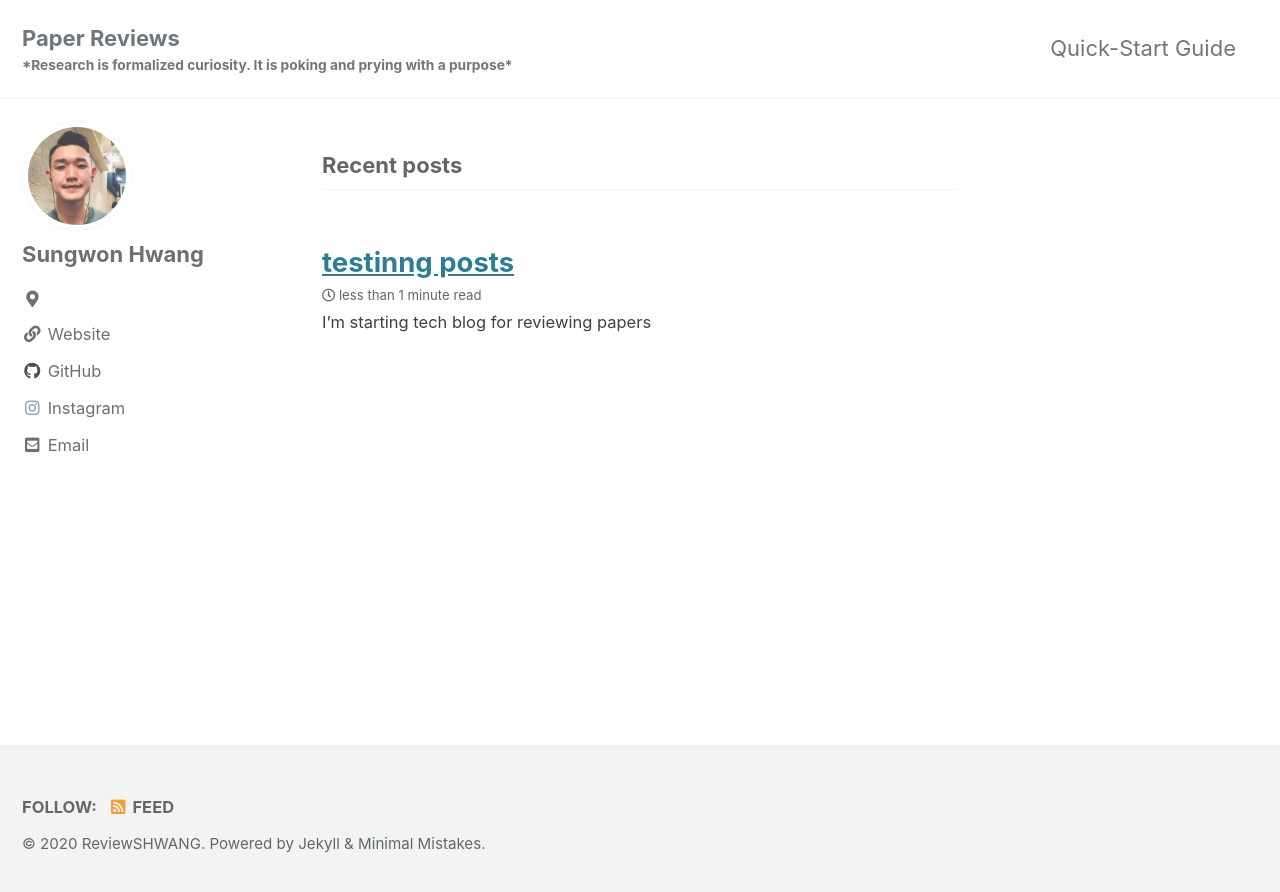
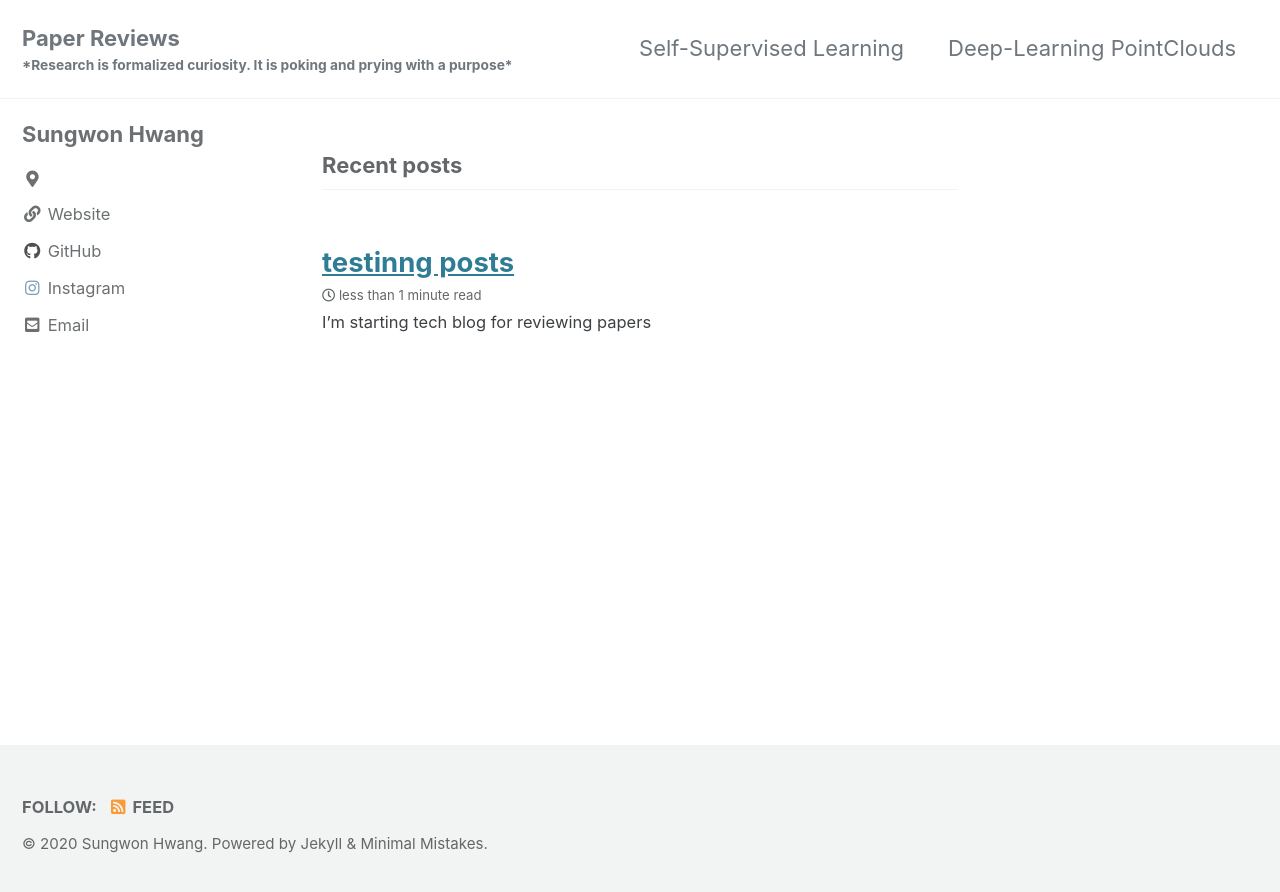
Before and after one commit to reviewshwang/reviewshwang.github.io, a Jekyll site: the page built from index.html, in a window 1280 px wide. Shown: the top 892 px of the page. Built offline with Jekyll 4.4.1, drawn with Linux system fonts in a browser that asks for light colours; cached includes are drawn as plain includes; the list of posts is cut into pages by our own code.

Commit message:
added bars

```diff
--- a/_config.yml
+++ b/_config.yml
@@ -18,7 +18,7 @@ minimal_mistakes_skin    : "default" # "air", "aqua", "contrast", "dark", "dirt"
 locale                   : "en-US"
 title                    : "Paper Reviews"
 subtitle                 : "*Research is formalized curiosity. It is poking and prying with a purpose*"
-name                     : "ReviewSHWANG"
+name                     : "Sungwon Hwang"
 description              : "I try to summarize papers that matters to me"
 url                      : "https://reviewshwang.github.io"
 baseurl                  : # the subpath of your site, e.g. "/blog"
@@ -93,7 +93,7 @@ analytics:
 # Site Author
 author:
   name             : "Sungwon Hwang"
-  avatar           : "/assets/images/casual_profile.jpeg"
+  # avatar           : "/assets/images/casual_profile.jpeg"
   bio              : ""
   location         : ""
   email            : "shwang.14@kaist.ac.kr"
--- a/_data/navigation.yml
+++ b/_data/navigation.yml
@@ -1,9 +1,9 @@
 # main links
 main:
-  - title: "Quick-Start Guide"
-    url: https://mmistakes.github.io/minimal-mistakes/docs/quick-start-guide/
-  # - title: "About"
-  #   url: https://mmistakes.github.io/minimal-mistakes/about/
+  - title: "Self-Supervised Learning"
+    url: /ssl/
+  - title: "Deep-Learning PointClouds"
+    url: /pcl/
   # - title: "Sample Posts"
   #   url: /year-archive/
   # - title: "Sample Collections"
```
